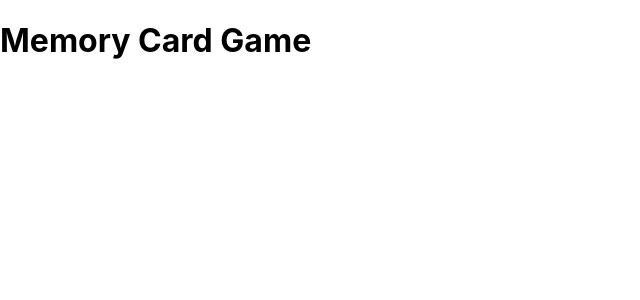
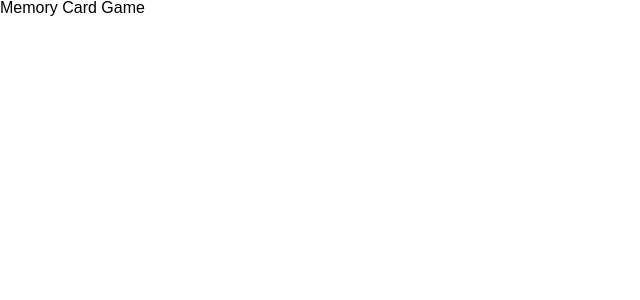
Before and after one commit to Konstanenonen/memory-card, a React (Create React App) app: page / in a window 1280 px wide. Shown: the top 300 px of the page, without its empty margins (0-640 px from the left). Built offline with nearby package versions, Linux system fonts and the light colour scheme.

Commit message:
Added the meyer reset

```diff
--- a/src/index.css
+++ b/src/index.css
@@ -1,13 +1,141 @@
+/* http://meyerweb.com/eric/tools/css/reset/
+   v2.0 | 20110126
+   License: none (public domain)
+*/
+
+html,
+body,
+div,
+span,
+applet,
+object,
+iframe,
+h1,
+h2,
+h3,
+h4,
+h5,
+h6,
+p,
+blockquote,
+pre,
+a,
+abbr,
+acronym,
+address,
+big,
+cite,
+code,
+del,
+dfn,
+em,
+img,
+ins,
+kbd,
+q,
+s,
+samp,
+small,
+strike,
+strong,
+sub,
+sup,
+tt,
+var,
+b,
+u,
+i,
+center,
+dl,
+dt,
+dd,
+ol,
+ul,
+li,
+fieldset,
+form,
+label,
+legend,
+table,
+caption,
+tbody,
+tfoot,
+thead,
+tr,
+th,
+td,
+article,
+aside,
+canvas,
+details,
+embed,
+figure,
+figcaption,
+footer,
+header,
+hgroup,
+menu,
+nav,
+output,
+ruby,
+section,
+summary,
+time,
+mark,
+audio,
+video {
+  margin: 0;
+  padding: 0;
+  border: 0;
+  font-size: 100%;
+  font: inherit;
+  vertical-align: baseline;
+}
+/* HTML5 display-role reset for older browsers */
+article,
+aside,
+details,
+figcaption,
+figure,
+footer,
+header,
+hgroup,
+menu,
+nav,
+section {
+  display: block;
+}
 body {
-  margin: 0;
-  font-family: -apple-system, BlinkMacSystemFont, 'Segoe UI', 'Roboto', 'Oxygen',
-    'Ubuntu', 'Cantarell', 'Fira Sans', 'Droid Sans', 'Helvetica Neue',
-    sans-serif;
-  -webkit-font-smoothing: antialiased;
-  -moz-osx-font-smoothing: grayscale;
+  line-height: 1;
+}
+ol,
+ul {
+  list-style: none;
+}
+blockquote,
+q {
+  quotes: none;
+}
+blockquote:before,
+blockquote:after,
+q:before,
+q:after {
+  content: "";
+  content: none;
+}
+table {
+  border-collapse: collapse;
+  border-spacing: 0;
 }
 
-code {
-  font-family: source-code-pro, Menlo, Monaco, Consolas, 'Courier New',
-    monospace;
+/* END OF THE RESET */
+
+body {
+  font-family: Arial, Helvetica, sans-serif;
 }
+
+*,
+*::before,
+*::after {
+  box-sizing: border-box;
+}
```
